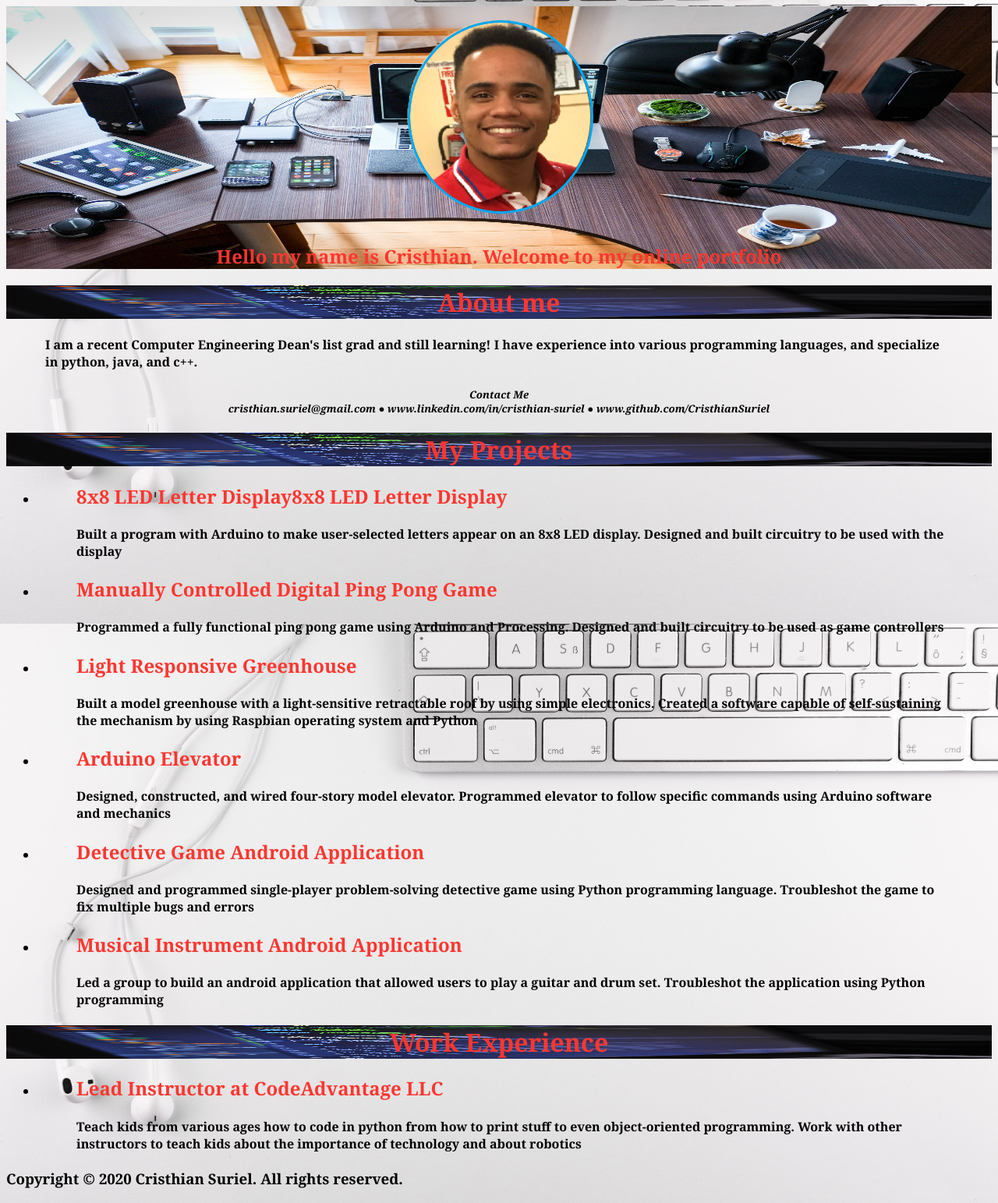
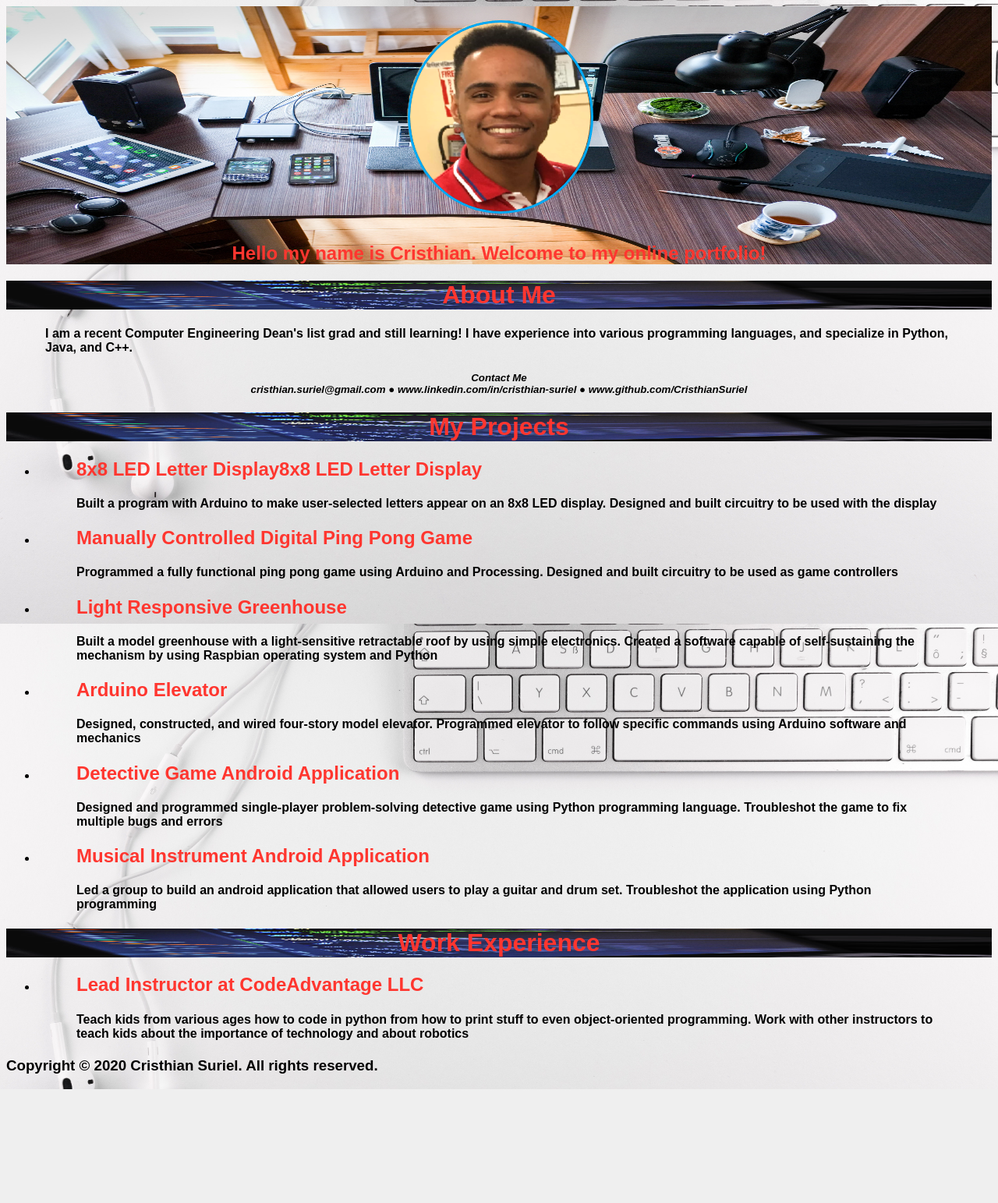
Before and after one commit to CristhianSuriel/onlinePortfolio-P1, a Flask app: page / in a window 1280 px wide. Shown: the whole page at 78% size. After the commit the page ends 1397 px from the top, so only its background shows below. Run offline with Flask 2, Linux system fonts and the light colour scheme.

Commit message:
made style changes

```diff
--- a/static/style.css
+++ b/static/style.css
@@ -1,6 +1,6 @@
 .Heading {
     background-color: white;
-    font-family: Georgia;
+    font-family: sans-serif;
     background-image: url("computer_desk.jpg");
     background-repeat: no-repeat;
     background-attachment: fixed;
@@ -8,7 +8,7 @@
 }
 body {
     background-color: white;
-    font-family: Georgia;
+    font-family: sans-serif;
     background-image: url("background.jpg");
     background-repeat: no-repeat;
     background-attachment: fixed;
--- a/templates/index.html
+++ b/templates/index.html
@@ -9,16 +9,16 @@
     <div class="Heading">
         <center><img src="/static/face.png" /></center>
         <h2><strong><center>
-            Hello my name is Cristhian. Welcome to my online portfolio
+            Hello my name is Cristhian. Welcome to my online portfolio!
         </center></strong></h2>
     </div>
     <h1><strong><center>
-        About me
+        About Me
     </center></strong></h1>
     <h4>
         I am a recent Computer Engineering Dean's list grad and still
         learning! I have experience into various programming languages,
-        and specialize in python, java, and c++.
+        and specialize in Python, Java, and C++.
     </h4>
     <h5><em><center>
         Contact Me
```
